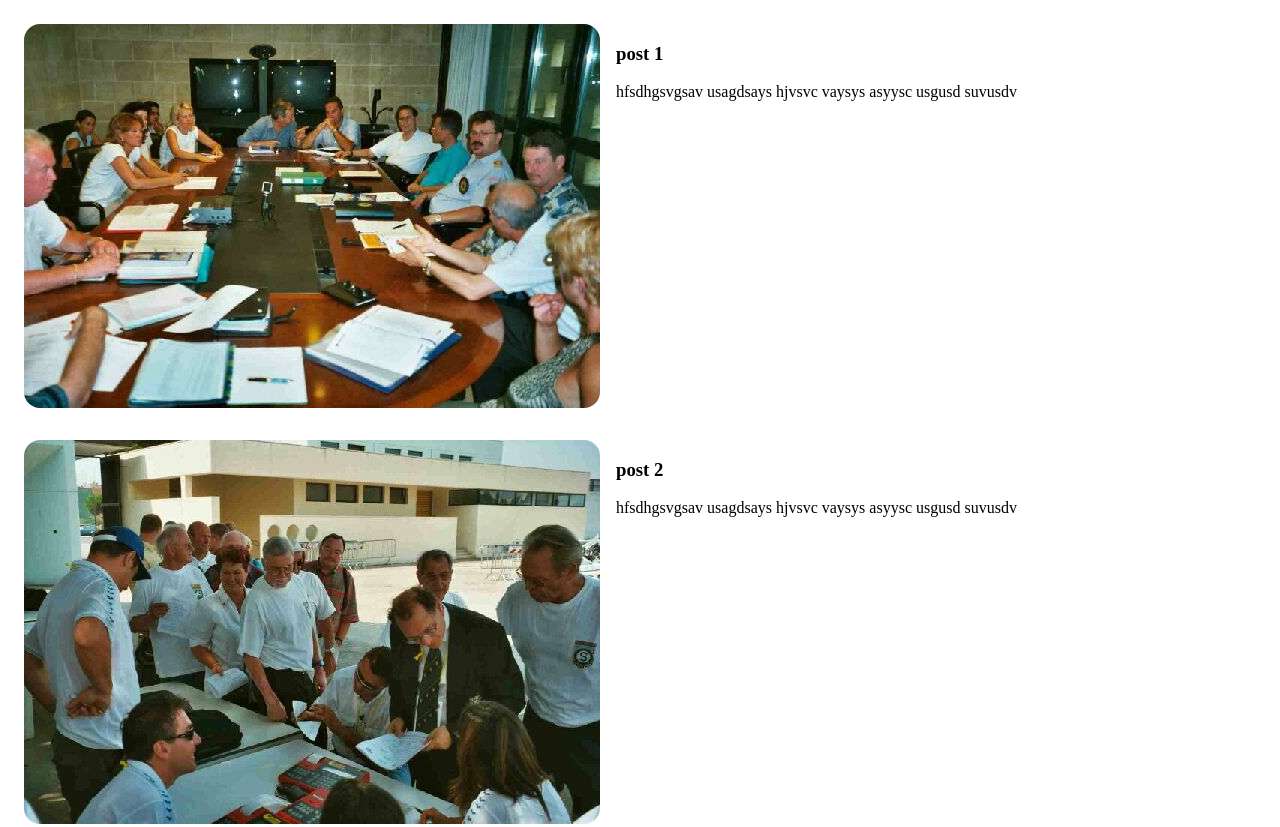
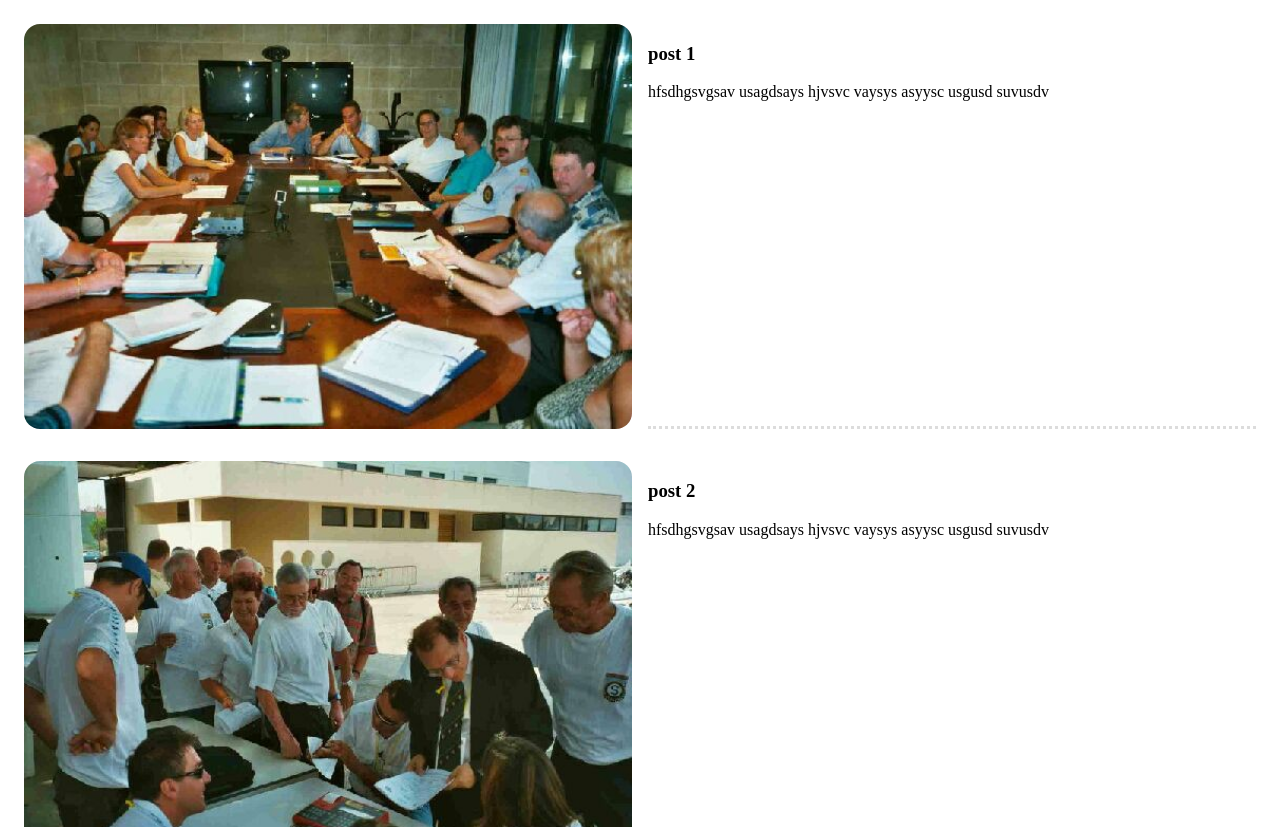
Before and after one commit to devBinay/github-action-test, a plain HTML site: page index.html in a window 1280 px wide. Shown: the top 827 px of the page. Drawn offline with Linux system fonts and the light colour scheme.

Commit message:
Deploying to gh-pages from @ devBinay/github-action-test@e00689221a8a88272e6319310bd9a8851d97bad7 🚀

```diff
--- a/style.css
+++ b/style.css
@@ -2,8 +2,17 @@
     display: flex;
     padding: 1rem;
     gap: 1rem;
+    flex-wrap: wrap;
 }
 
 .post img {
     border-radius: 1rem;
+    flex: 1;
 }
+
+.post .content {
+    min-width: 200px;
+    flex: 1;
+    border-bottom: 3px dotted gainsboro;
+    padding-bottom: 1rem;
+}
```
